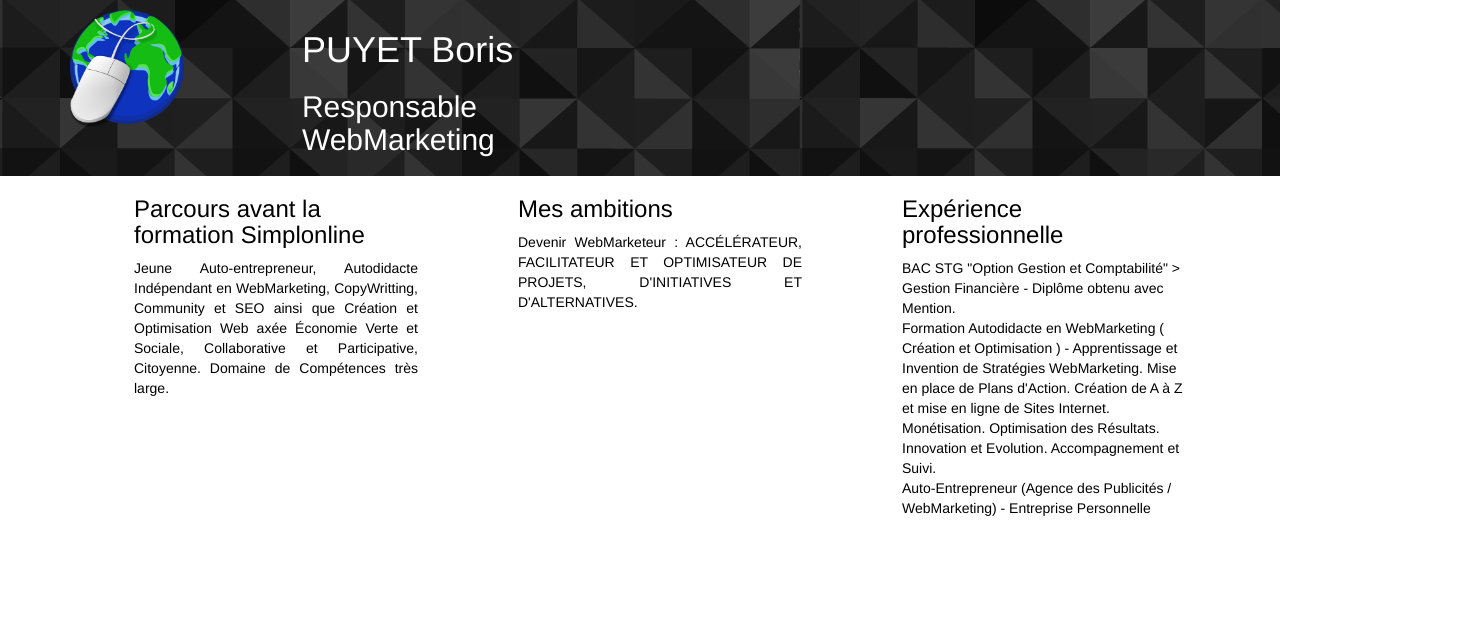
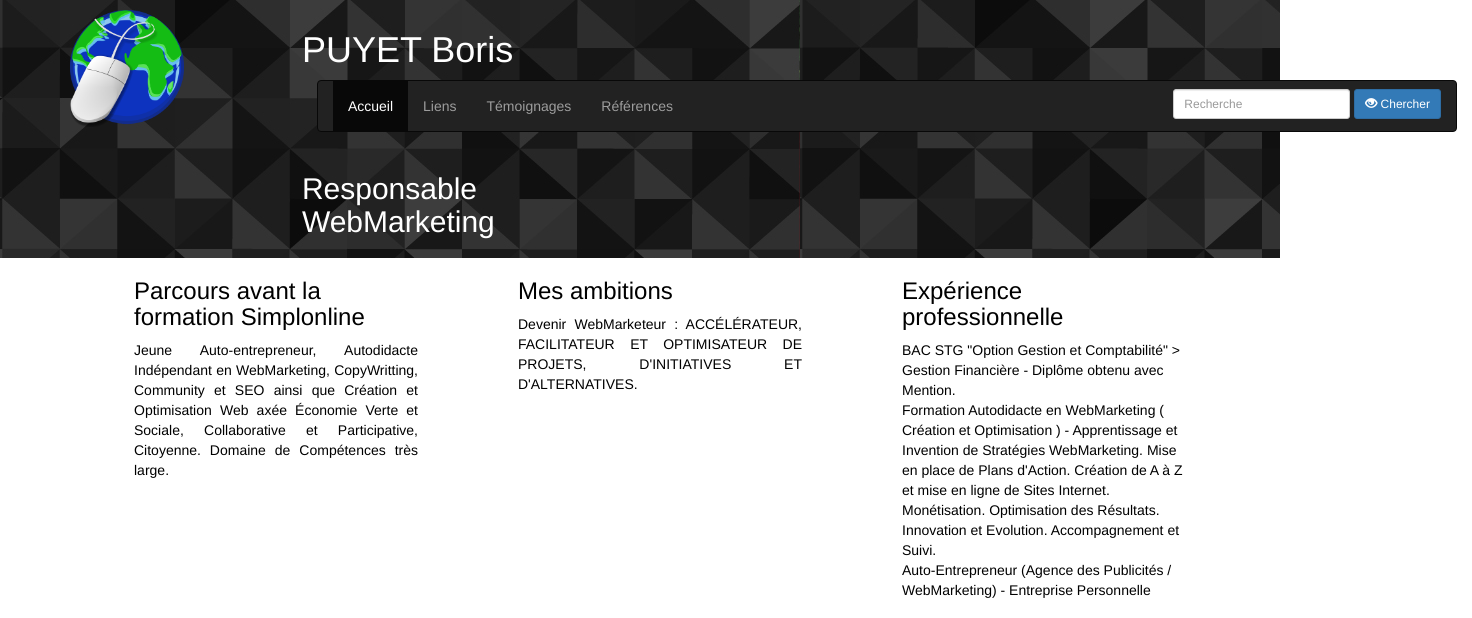
Before and after one commit to BorisPuyet/Semaine6-7, a plain HTML site: page CV_Boris_Puyet.html in a window 1280 px wide. Shown: the top 618 px of the page, 1472 px wide, since content can reach past the window. Drawn offline with nearby package versions, Linux system fonts and the light colour scheme.

Commit message:
Navbar Ajout

```diff
--- a/CV_Boris_Puyet.html
+++ b/CV_Boris_Puyet.html
@@ -63,6 +63,24 @@
             </div>
             <div class="entete">
                 <h1>PUYET Boris</h1>
+                <div class="container">
+                <nav class="navbar navbar-inverse">
+        <div class="container-fluid">
+          <ul class="nav navbar-nav">
+            <li class="active"> <a href="#">Accueil</a> </li>
+            <li> <a href="#">Liens</a> </li>
+            <li> <a href="#">Témoignages</a> </li>
+            <li> <a href="#">Références</a> </li>
+          </ul>
+          <form class="navbar-form navbar-right inline-form">
+            <div class="form-group">
+              <input type="search" class="input-sm form-control" placeholder="Recherche">
+              <button type="submit" class="btn btn-primary btn-sm"><span class="glyphicon glyphicon-eye-open"></span> Chercher</button>
+            </div>
+          </form>
+        </div>
+      </nav>
+      </div>
                 <h2>Responsable WebMarketing</h2>
             </div>
         </div>
```
